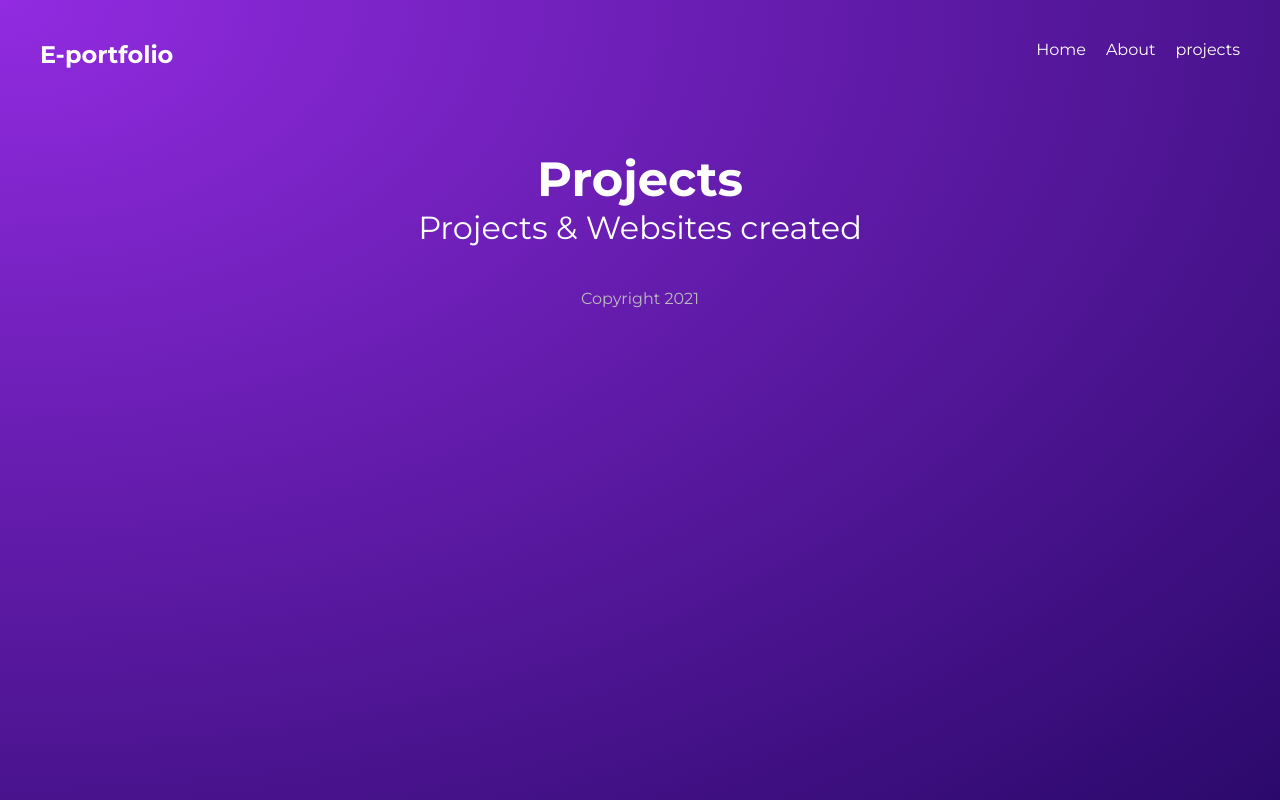
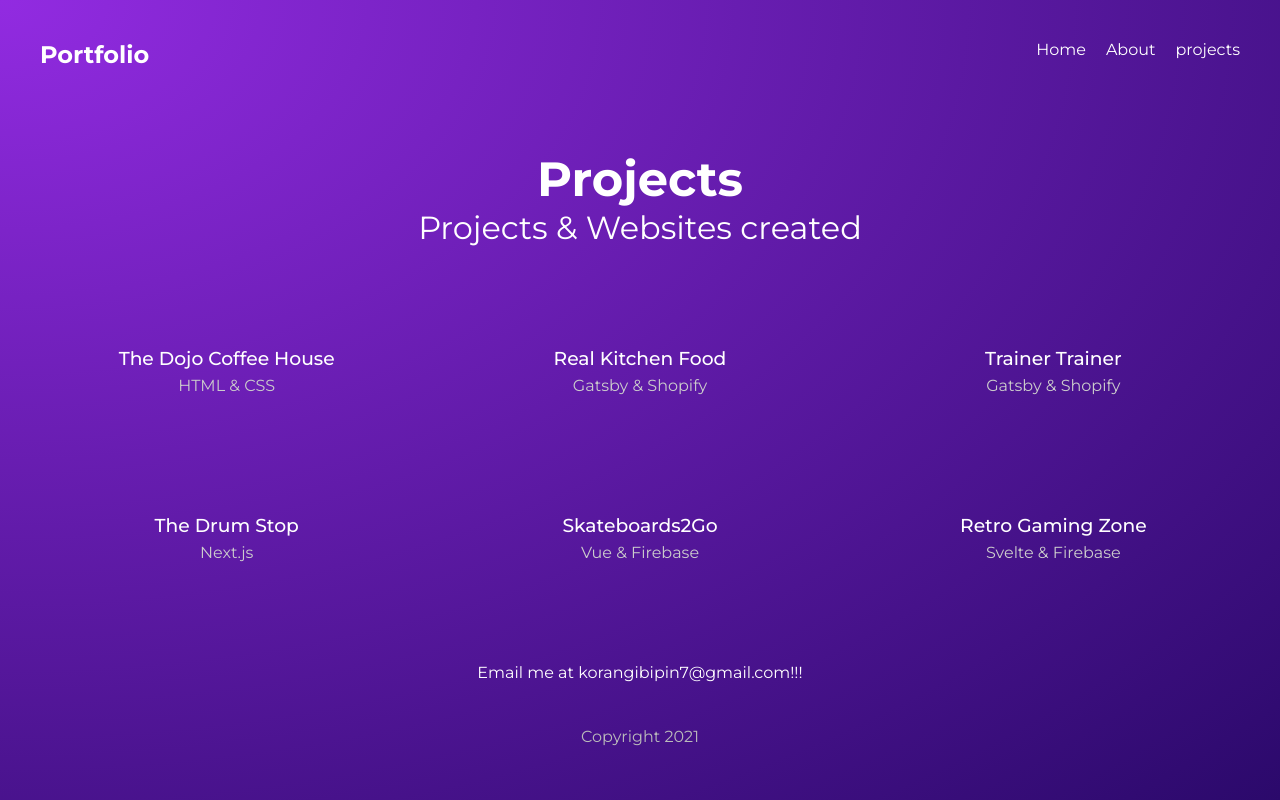
Before and after one commit to korangi3/E-portfolio, a Gatsby site: page /projects in a window 1280 px wide. Built offline with nearby package versions, Linux system fonts and the light colour scheme; Gatsby itself is replaced by a stand-in of ours.

Commit message:
updating

```diff
--- a/gatsby-config.js
+++ b/gatsby-config.js
@@ -19,6 +19,7 @@ module.exports = {
   siteMetadata: {
     title: 'E-portfolio',
     description: 'Web dev portfolio',
-    copyright: 'This website is copyright 2021'
+    copyright: 'This website is copyright 2021',
+    contact: 'korangibipin7@gmail.com',
   }
 }
--- a/src/components/Navbar.js
+++ b/src/components/Navbar.js
@@ -1,8 +1,9 @@
-import { Link, graphql, useStaticQuery } from "gatsby"
+import { Link, graphql } from "gatsby"
+//import { useStaticQuery } from "gatsby"
 import React from "react"
 
 export default function Navbar() {
-  const data = useStaticQuery(graphql`
+ /* const data = useStaticQuery(graphql`
     query SiteInfo {
       site {
         siteMetadata {
@@ -11,12 +12,10 @@ export default function Navbar() {
       }
     }
   `)
-
-    const { title } = data.site.siteMetadata
-
+  const { title } = data.site.siteMetadata */
   return (
     <nav>
-      <h1>{ title }</h1>
+      <h1>Portfolio</h1>
       <div className="links">
         <Link to="/">Home</Link>
         <Link to="/about">About</Link>
--- a/src/pages/projects/index.js
+++ b/src/pages/projects/index.js
@@ -1,14 +1,51 @@
+import { graphql, Link } from 'gatsby'
 import React from "react"
 import Layout from "../../components/Layout"
 import * as styles from "../../styles/projects.module.css"
 
-export default function Projects() {
+export default function Projects({data}) {
+  console.log(data)
+const projects = data.projects.nodes
+const contact = data.contact.siteMetadata.contact
+
   return (
     <Layout>
       <div className={styles.portfolio}>
         <h2>Projects</h2>
         <h3>Projects & Websites created</h3>
+        <div className = {styles.projects}>
+          {projects.map(project => (
+            <Link to={"/projects" + project.frontmatter.slug} key={project.id}>
+              <div>
+                <h3>{project.frontmatter.title}</h3>
+                <p>{project.frontmatter.stack}</p>
+              </div>
+            </Link>
+          ))}
+        </div>
+        <p>Email me at {contact}!!!</p>
       </div>
     </Layout>
   )
 }
+
+// export page query
+export const query = graphql`
+query ProjectsPage {
+  projects: allMarkdownRemark(sort: {fields: frontmatter___date, order: ASC}) {
+    nodes {
+      id
+      frontmatter {
+        title
+        stack
+        slug
+      }
+    }
+  }
+  contact: site {
+    siteMetadata{
+      contact
+    }
+  }
+}
+`
--- a/src/projects/dojo-coffee-house.md
+++ b/src/projects/dojo-coffee-house.md
@@ -2,6 +2,7 @@
 title: The Dojo Coffee House
 stack: HTML & CSS
 slug: the-dojo-coffee-house
+date: 2021-01-01
 ---
 
 Lorem ninja ipsum dolor sit amet, consectetuer adipiscing elit, sed diam nonummy nibh euismod tincidunt ut laoreet dolore magna aliquam erat volutpat. Ut ninja wisi enim ad minim veniam, quis nostrud exerci tation ullamcorper suscipit ninja lobortis nisl ut aliquip ex ea commodo consequat. Duis ninja autem vel eum iriure dolor in hendrerit in vulputate ninja velit esse molestie consequat, vel illum dolore eu feugiat nulla ninja facilisis at vero eros et accumsan et iusto odio dignissim qui blandit praesent luptatum zzril delenit augue duis dolore te feugait nulla facilisi. Nam ninja ipsum liber tempor cum soluta nobis eleifend option congue nihil imperdiet doming id quod mazim placerat facer possim assum. Typi ninja non habent claritatem insitam; est usus legentis in iis qui facit eorum claritatem. Investigationes ninja demonstraverunt lectores legere me lius quod ii legunt saepius. Claritas ninja est etiam processus dynamicus, qui ninja sequitur mutationem consuetudium lectorum. Mirum ninja est notare quam littera gothica, quam nunc putamus parum claram, anteposuerit litterarum formas humanitatis per seacula quarta decima et quinta decima. Eodem ninja ipsum modo typi, qui nunc nobis videntur parum clari, fiant sollemnes in ninja futurum.
--- a/src/projects/real-kitchen-food.md
+++ b/src/projects/real-kitchen-food.md
@@ -2,6 +2,7 @@
 title: Real Kitchen Food
 stack: Gatsby & Shopify
 slug: real-kitchen-food
+date: 2021-01-02
 ---
 
 Lorem ninja ipsum dolor sit amet, consectetuer adipiscing elit, sed diam nonummy nibh euismod tincidunt ut laoreet dolore magna aliquam erat volutpat. Ut ninja wisi enim ad minim veniam, quis nostrud exerci tation ullamcorper suscipit ninja lobortis nisl ut aliquip ex ea commodo consequat. Duis ninja autem vel eum iriure dolor in hendrerit in vulputate ninja velit esse molestie consequat, vel illum dolore eu feugiat nulla ninja facilisis at vero eros et accumsan et iusto odio dignissim qui blandit praesent luptatum zzril delenit augue duis dolore te feugait nulla facilisi. Nam ninja ipsum liber tempor cum soluta nobis eleifend option congue nihil imperdiet doming id quod mazim placerat facer possim assum. Typi ninja non habent claritatem insitam; est usus legentis in iis qui facit eorum claritatem. Investigationes ninja demonstraverunt lectores legere me lius quod ii legunt saepius. Claritas ninja est etiam processus dynamicus, qui ninja sequitur mutationem consuetudium lectorum. Mirum ninja est notare quam littera gothica, quam nunc putamus parum claram, anteposuerit litterarum formas humanitatis per seacula quarta decima et quinta decima. Eodem ninja ipsum modo typi, qui nunc nobis videntur parum clari, fiant sollemnes in ninja futurum.
--- a/src/projects/retro-gaming-zone.md
+++ b/src/projects/retro-gaming-zone.md
@@ -2,6 +2,7 @@
 title: Retro Gaming Zone
 stack: Svelte & Firebase
 slug: retro-gaming-zone
+date: 2021-01-07
 ---
 
 Lorem ninja ipsum dolor sit amet, consectetuer adipiscing elit, sed diam nonummy nibh euismod tincidunt ut laoreet dolore magna aliquam erat volutpat. Ut ninja wisi enim ad minim veniam, quis nostrud exerci tation ullamcorper suscipit ninja lobortis nisl ut aliquip ex ea commodo consequat. Duis ninja autem vel eum iriure dolor in hendrerit in vulputate ninja velit esse molestie consequat, vel illum dolore eu feugiat nulla ninja facilisis at vero eros et accumsan et iusto odio dignissim qui blandit praesent luptatum zzril delenit augue duis dolore te feugait nulla facilisi. Nam ninja ipsum liber tempor cum soluta nobis eleifend option congue nihil imperdiet doming id quod mazim placerat facer possim assum. Typi ninja non habent claritatem insitam; est usus legentis in iis qui facit eorum claritatem. Investigationes ninja demonstraverunt lectores legere me lius quod ii legunt saepius. Claritas ninja est etiam processus dynamicus, qui ninja sequitur mutationem consuetudium lectorum. Mirum ninja est notare quam littera gothica, quam nunc putamus parum claram, anteposuerit litterarum formas humanitatis per seacula quarta decima et quinta decima. Eodem ninja ipsum modo typi, qui nunc nobis videntur parum clari, fiant sollemnes in ninja futurum.
--- a/src/projects/stakeboards2go.md
+++ b/src/projects/stakeboards2go.md
@@ -2,6 +2,7 @@
 title: Skateboards2Go
 stack: Vue & Firebase
 slug: skateboards-to-go
+date: 2021-01-05
 ---
 
 Lorem ninja ipsum dolor sit amet, consectetuer adipiscing elit, sed diam nonummy nibh euismod tincidunt ut laoreet dolore magna aliquam erat volutpat. Ut ninja wisi enim ad minim veniam, quis nostrud exerci tation ullamcorper suscipit ninja lobortis nisl ut aliquip ex ea commodo consequat. Duis ninja autem vel eum iriure dolor in hendrerit in vulputate ninja velit esse molestie consequat, vel illum dolore eu feugiat nulla ninja facilisis at vero eros et accumsan et iusto odio dignissim qui blandit praesent luptatum zzril delenit augue duis dolore te feugait nulla facilisi. Nam ninja ipsum liber tempor cum soluta nobis eleifend option congue nihil imperdiet doming id quod mazim placerat facer possim assum. Typi ninja non habent claritatem insitam; est usus legentis in iis qui facit eorum claritatem. Investigationes ninja demonstraverunt lectores legere me lius quod ii legunt saepius. Claritas ninja est etiam processus dynamicus, qui ninja sequitur mutationem consuetudium lectorum. Mirum ninja est notare quam littera gothica, quam nunc putamus parum claram, anteposuerit litterarum formas humanitatis per seacula quarta decima et quinta decima. Eodem ninja ipsum modo typi, qui nunc nobis videntur parum clari, fiant sollemnes in ninja futurum.
--- a/src/projects/the-drum-stop.md
+++ b/src/projects/the-drum-stop.md
@@ -2,6 +2,7 @@
 title: The Drum Stop
 stack: Next.js
 slug: the-drum-stop
+date: 2021-01-04
 ---
 
 Lorem ninja ipsum dolor sit amet, consectetuer adipiscing elit, sed diam nonummy nibh euismod tincidunt ut laoreet dolore magna aliquam erat volutpat. Ut ninja wisi enim ad minim veniam, quis nostrud exerci tation ullamcorper suscipit ninja lobortis nisl ut aliquip ex ea commodo consequat. Duis ninja autem vel eum iriure dolor in hendrerit in vulputate ninja velit esse molestie consequat, vel illum dolore eu feugiat nulla ninja facilisis at vero eros et accumsan et iusto odio dignissim qui blandit praesent luptatum zzril delenit augue duis dolore te feugait nulla facilisi. Nam ninja ipsum liber tempor cum soluta nobis eleifend option congue nihil imperdiet doming id quod mazim placerat facer possim assum. Typi ninja non habent claritatem insitam; est usus legentis in iis qui facit eorum claritatem. Investigationes ninja demonstraverunt lectores legere me lius quod ii legunt saepius. Claritas ninja est etiam processus dynamicus, qui ninja sequitur mutationem consuetudium lectorum. Mirum ninja est notare quam littera gothica, quam nunc putamus parum claram, anteposuerit litterarum formas humanitatis per seacula quarta decima et quinta decima. Eodem ninja ipsum modo typi, qui nunc nobis videntur parum clari, fiant sollemnes in ninja futurum.
--- a/src/projects/trainer-trainer.md
+++ b/src/projects/trainer-trainer.md
@@ -2,6 +2,7 @@
 title: Trainer Trainer
 stack: Gatsby & Shopify
 slug: trainer-trainer
+date: 2021-01-02
 ---
 
 Lorem ninja ipsum dolor sit amet, consectetuer adipiscing elit, sed diam nonummy nibh euismod tincidunt ut laoreet dolore magna aliquam erat volutpat. Ut ninja wisi enim ad minim veniam, quis nostrud exerci tation ullamcorper suscipit ninja lobortis nisl ut aliquip ex ea commodo consequat. Duis ninja autem vel eum iriure dolor in hendrerit in vulputate ninja velit esse molestie consequat, vel illum dolore eu feugiat nulla ninja facilisis at vero eros et accumsan et iusto odio dignissim qui blandit praesent luptatum zzril delenit augue duis dolore te feugait nulla facilisi. Nam ninja ipsum liber tempor cum soluta nobis eleifend option congue nihil imperdiet doming id quod mazim placerat facer possim assum. Typi ninja non habent claritatem insitam; est usus legentis in iis qui facit eorum claritatem. Investigationes ninja demonstraverunt lectores legere me lius quod ii legunt saepius. Claritas ninja est etiam processus dynamicus, qui ninja sequitur mutationem consuetudium lectorum. Mirum ninja est notare quam littera gothica, quam nunc putamus parum claram, anteposuerit litterarum formas humanitatis per seacula quarta decima et quinta decima. Eodem ninja ipsum modo typi, qui nunc nobis videntur parum clari, fiant sollemnes in ninja futurum.
--- a/src/styles/projects.module.css
+++ b/src/styles/projects.module.css
@@ -9,3 +9,18 @@
   font-size: 2em;
   font-weight: 400;
 }
+.projects {
+  display: grid;
+  grid-template-columns: 1fr 1fr 1fr;
+  grid-gap: 80px;
+  margin: 80px 20px;
+}
+.projects h3 {
+  text-align: center;
+  margin: 20px auto 0px;
+  font-weight: 500;
+}
+.projects p {
+  color: #ccc;
+  margin-top: 4px;
+}
```
Also changed, not shown: package.json (+7 -0 lines), 1 other file. Lines whose indentation alone changed are shown as unchanged.
